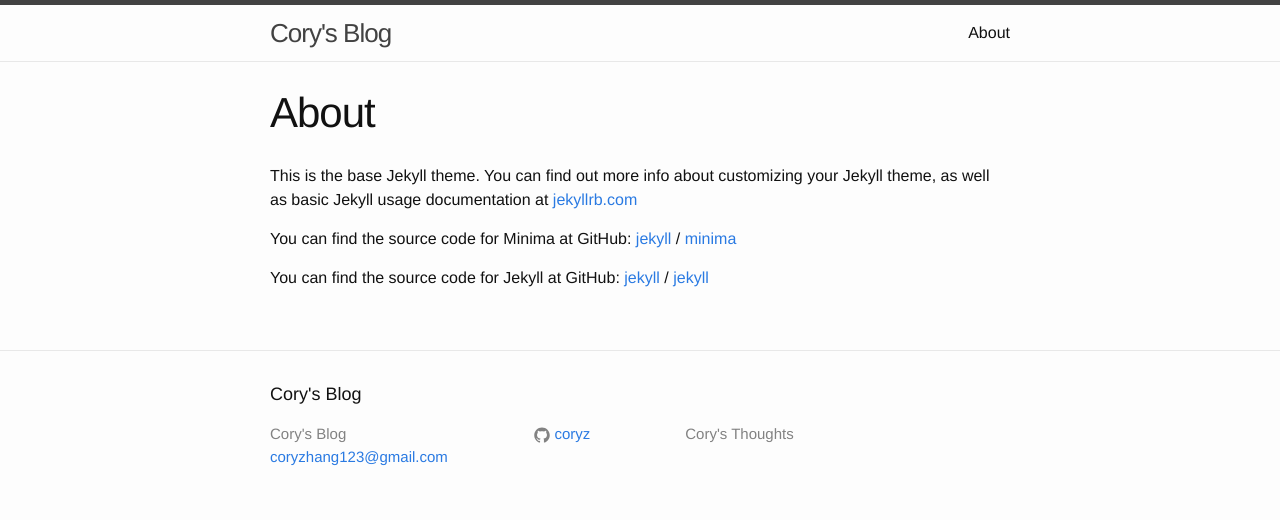
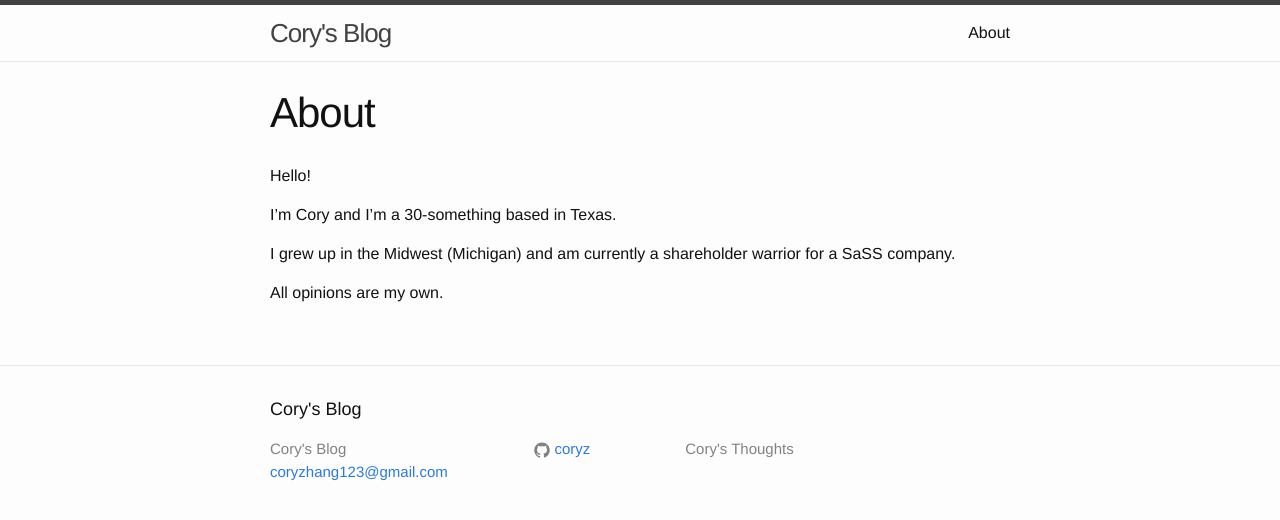
Before and after one commit to coryz/coryz.github.io, a Jekyll site: the page built from about.markdown, in a window 1280 px wide. Shown: the top 520 px of the page. Built offline with Jekyll 4.4.1, drawn with Linux system fonts in a browser that asks for light colours.

Commit message:
adding about page

```diff
--- a/about.markdown
+++ b/about.markdown
@@ -4,7 +4,16 @@ title: About
 permalink: /about/
 ---
 
-This is the base Jekyll theme. You can find out more info about customizing your Jekyll theme, as well as basic Jekyll usage documentation at [jekyllrb.com](https://jekyllrb.com/)
+Hello!
+
+I'm Cory and I'm a 30-something based in Texas.
+
+I grew up in the Midwest (Michigan) and am currently a shareholder warrior for a SaSS company.
+
+All opinions are my own.
+
+
+<!-- This is the base Jekyll theme. You can find out more info about customizing your Jekyll theme, as well as basic Jekyll usage documentation at [jekyllrb.com](https://jekyllrb.com/)
 
 You can find the source code for Minima at GitHub:
 [jekyll][jekyll-organization] /
@@ -15,4 +24,4 @@ You can find the source code for Jekyll at GitHub:
 [jekyll](https://github.com/jekyll/jekyll)
 
 
-[jekyll-organization]: https://github.com/jekyll
+[jekyll-organization]: https://github.com/jekyll -->
```
